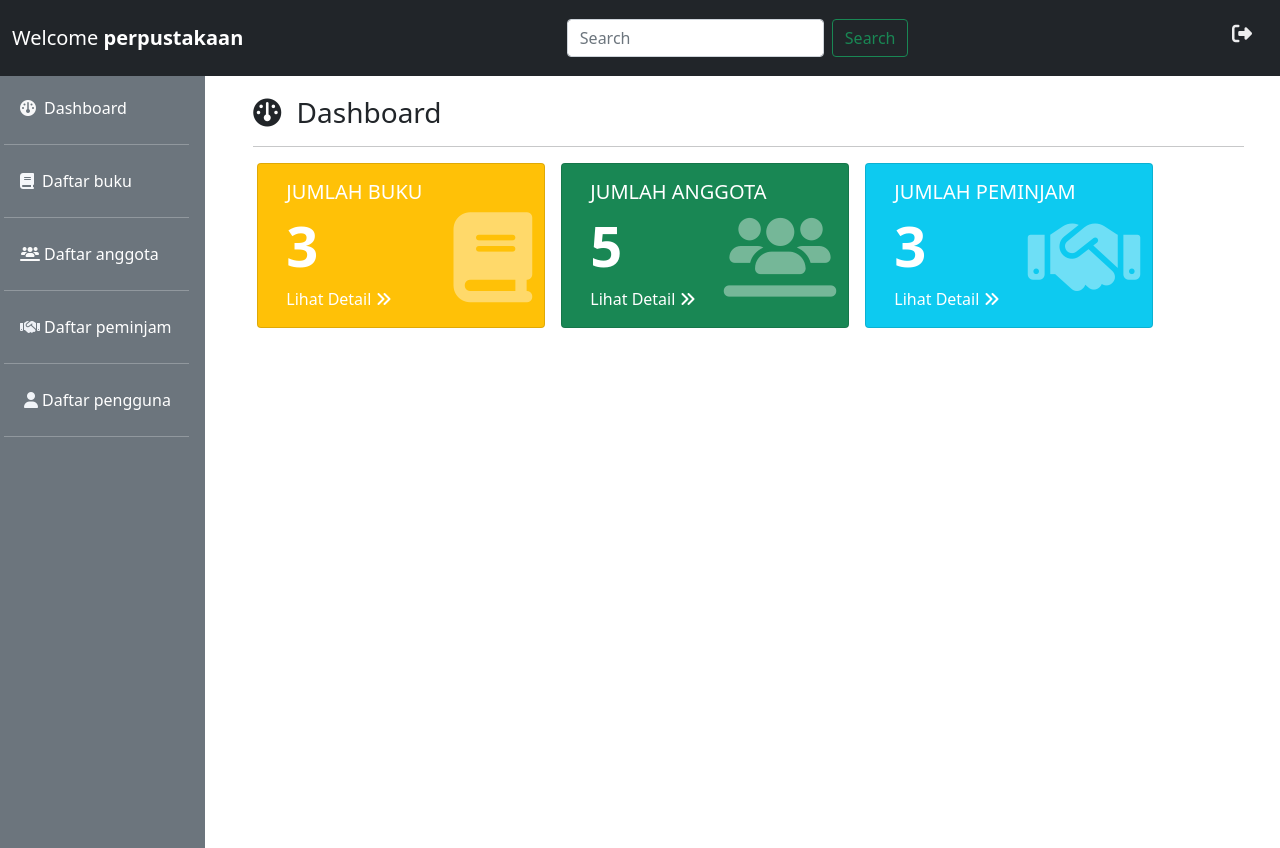
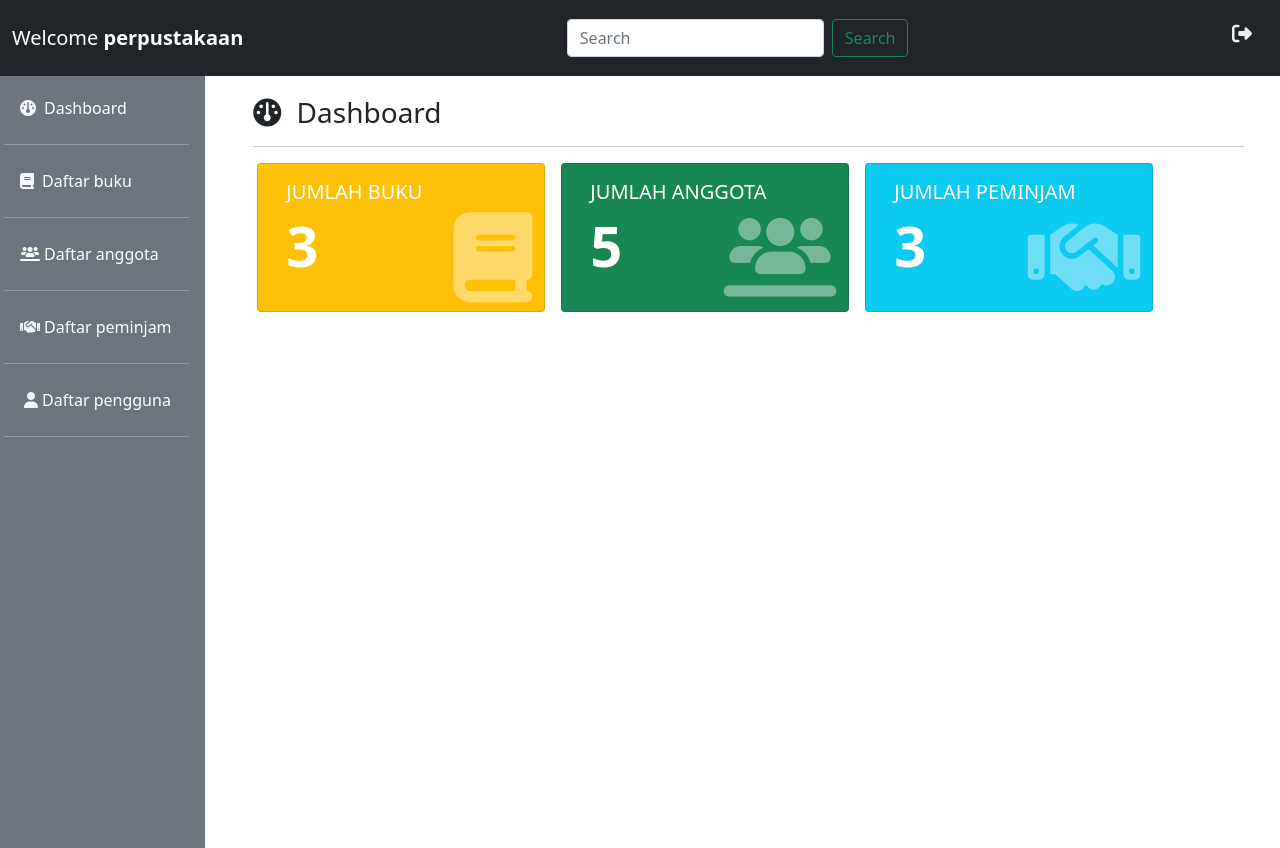
Before and after one commit to RadFist/admin-lib, a PHP site: page /dashboard.php in a window 1280 px wide. Run offline with PHP 8.4, Linux system fonts and the light colour scheme; a user stored in the database is signed in; data comes from the database, SQL or seed files in the repository.

Commit message:
second commit

```diff
--- a/dashboard.php
+++ b/dashboard.php
@@ -64,7 +64,7 @@ if($_SESSION['log'] != 'login'){
                 <Div class="row text-white">
                     <!-- buku -->
                     <div class="card bg-warning ms-3" style="width: 18rem;">
-                        <div class="card-body">
+                        <div class="card-body mb-2">
                             <div class="card-body-icon">
                                 <i class="fa-solid fa-book me-2"></i>
                             </div>
@@ -72,9 +72,6 @@ if($_SESSION['log'] != 'login'){
                           <?php
                           echo"<h4 class='display-4'>$book_total</h4>"
                           ?>
-                          <a href="#" style="text-decoration: none;">
-                              <p class="card-text text-white">Lihat Detail <i class="fa-solid fa-angles-right"></i></p>
-                          </a>
                         </div>
                     </div>
 
@@ -88,9 +85,6 @@ if($_SESSION['log'] != 'login'){
                           <?php
                           echo "<h4 class='display-4'>$anggota_total</h4>"
                           ?>
-                          <a href="#" style="text-decoration: none;">
-                              <p class="card-text text-white">Lihat Detail <i class="fa-solid fa-angles-right"></i></p>
-                          </a>
                         </div>
                     </div>
 
@@ -104,10 +98,7 @@ if($_SESSION['log'] != 'login'){
                           <?php
                           echo"<h4 class='display-4'>$peminjam_total</h4>"
                           ?>
-                          <a href="#" style="text-decoration: none;">
-                              <p class="card-text text-white">Lihat Detail <i class="fa-solid fa-angles-right"></i></p>
-                          </a>
-                        </div>
+                          </div>
                     </div>
 
                 </Div>
```
